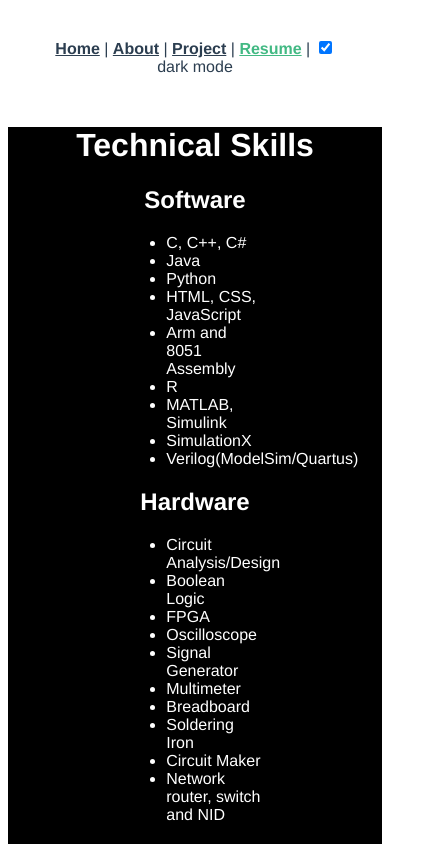
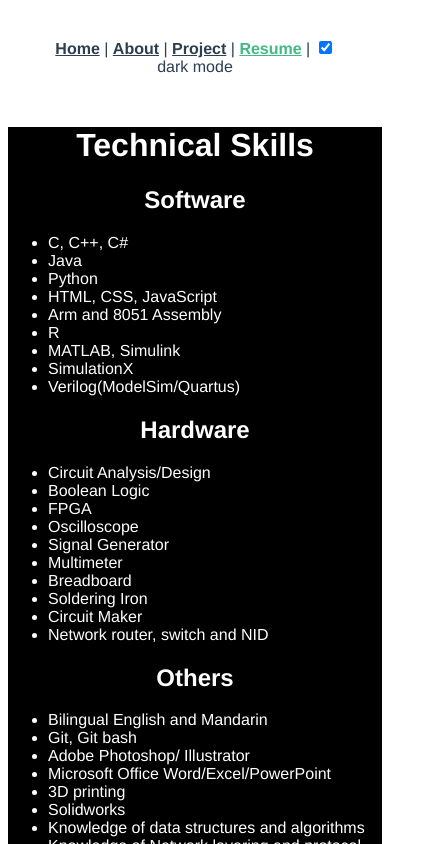
Before and after one commit to kingston0420/mywebsite, a Vue app: page /#/Resume in a window 390 px wide. Both pictures are taken after a click on the checkbox 325 px from the left and 47 px from the top of the page. Shown: the top 844 px of the page, 438 px wide, since content can reach past the window. Built offline with nearby package versions, Linux system fonts and the light colour scheme.

Commit message:
Update Resume.vue

```diff
--- a/src/views/Resume.vue
+++ b/src/views/Resume.vue
@@ -51,4 +51,10 @@ ul {
   width: 25vw;
 }
 
+@media screen and (max-width: 420px) {
+  ul {
+    width: 100vw;
+  }
+}
+
 </style>
```
